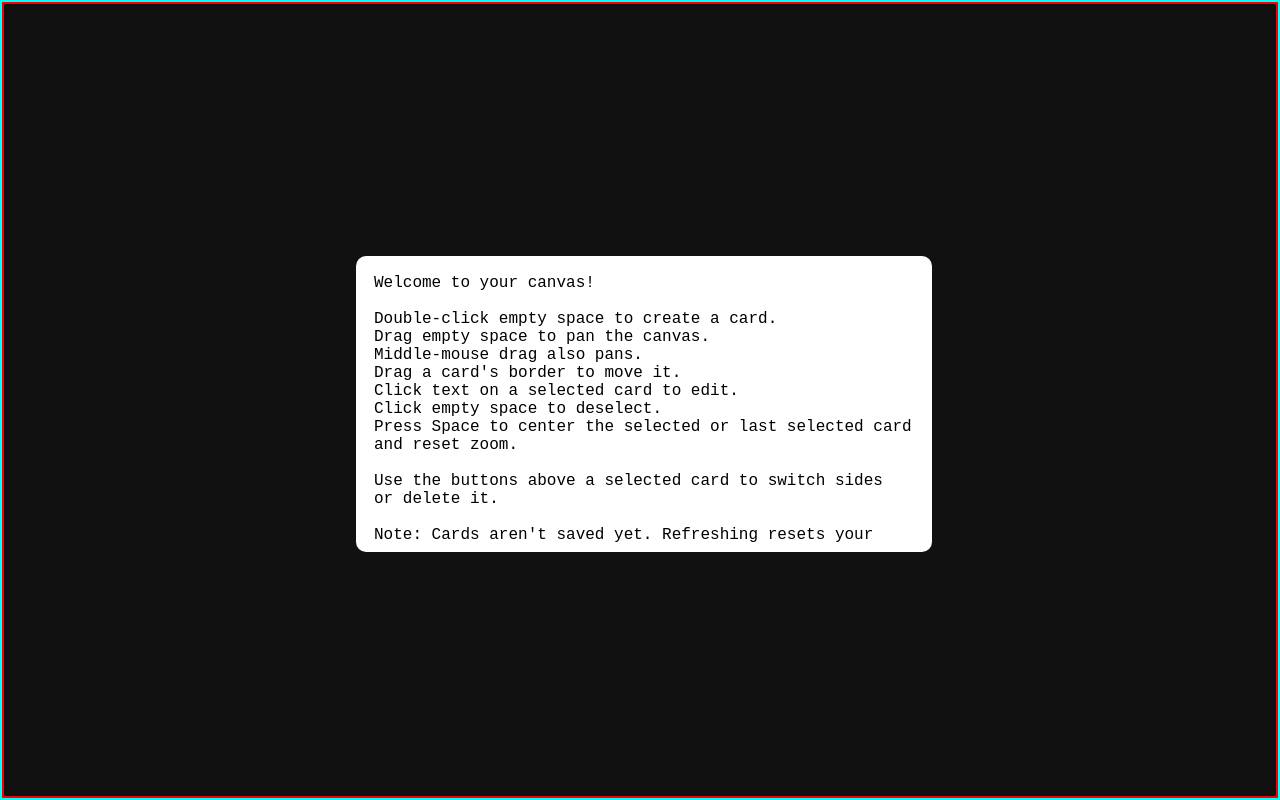
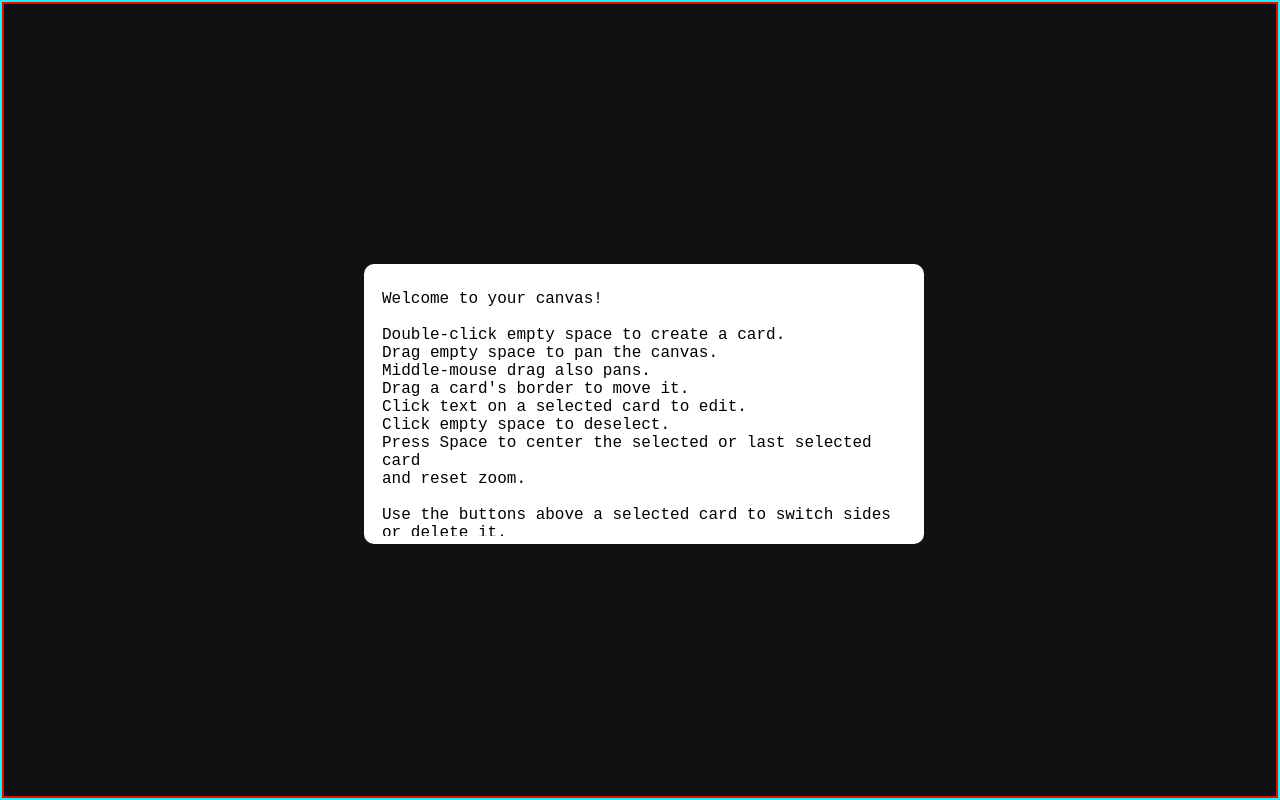
Before and after one commit to law0426/Canvas-app, a React (Vite) app in the folder canvas-app/: page / in a window 1280 px wide. Built offline with nearby package versions, Linux system fonts and the light colour scheme.

Commit message:
Fixed accidental highlighting of text outside of text mode. Updated code for resizing.

```diff
--- a/canvas-app/src/App.jsx
+++ b/canvas-app/src/App.jsx
@@ -21,6 +21,7 @@ const {
     cards,
     addCard,
     updatePosition,
+    updateSize,
     updateText,
     removeCard
   } = useCards();
@@ -87,6 +88,9 @@ const {
             offset={offset}
             eventToWorld={eventToWorld}
             removeCard={deleteCard}
+            updateSize={updateSize}
+            updatePosition={updatePosition}
+            isTextManipulating={isTextManipulating}
             beginTextManipulation={beginTextManipulation}
             endTextManipulation={endTextManipulation}
           />
--- a/canvas-app/src/components/Card.jsx
+++ b/canvas-app/src/components/Card.jsx
@@ -7,6 +7,7 @@ import CardOptions from "./CardOptions";
 export default function Card({
   card,
   activeCardId,
+  isTextManipulating,
   camera,
   setActiveCardId,
   setIsDragging,
@@ -83,12 +84,21 @@ export default function Card({
           borderRadius: "10px",
 
           width: card.width ?? 240,
-          height: card.height ?? "auto",
+          height: card.height ?? 180,
           minHeight: 60,
           padding: 8,
-
+          paddingTop: 16,
+          boxSizing: "border-box",
+          overflow: "hidden",
+          display: "flex",
+          // flexDirection: "column",
+          // gap: 6,
           background: "#fff",
           cursor: "move",
+          userSelect:
+            activeCardId === card.id && isTextManipulating
+              ? "text"
+              : "none",
         }}
       >
         {flipped ? (
--- a/canvas-app/src/hooks/useCards.js
+++ b/canvas-app/src/hooks/useCards.js
@@ -58,6 +58,16 @@ Note: Cards aren't saved yet. Refreshing resets your work.`
         );
     }
 
+    function updateSize(id, width, height) {
+        setCards(prev =>
+            prev.map(card =>
+                card.id === id
+                    ? { ...card, width, height }
+                    : card
+            )
+        );
+    }
+
     function updateText(id, text) {
         setCards(prev =>
             prev.map(card =>
@@ -78,6 +88,7 @@ Note: Cards aren't saved yet. Refreshing resets your work.`
         cards,
         addCard,
         updatePosition,
+        updateSize,
         updateText,
         removeCard
     };
```
